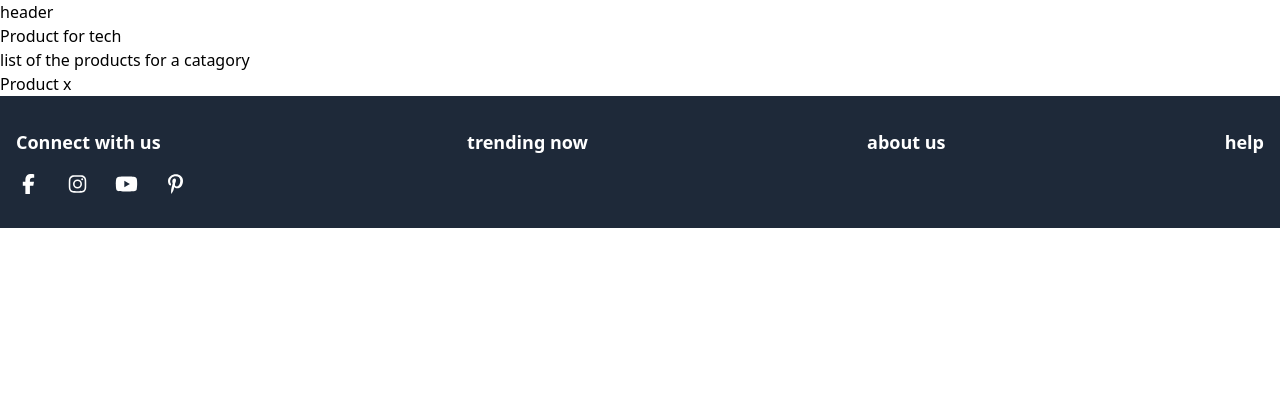
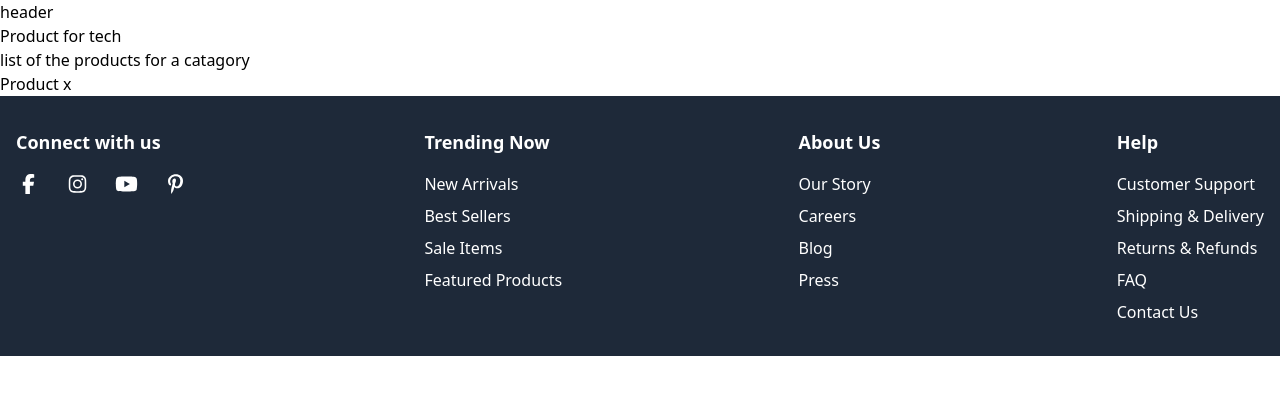
Before and after one commit to shkms11/product-catalog, a React (Vite) app: page / in a window 1280 px wide. Shown: the top 394 px of the page. Built offline with nearby package versions, Linux system fonts and the light colour scheme.

Commit message:
update footer

```diff
--- a/src/components/Footer.tsx
+++ b/src/components/Footer.tsx
@@ -13,7 +13,7 @@ function Footer() {
                 {/* social medias */}
                 <div>
                     <h1 className="text-lg font-bold mb-4">Connect with us</h1>
-                    <div className="felx space-x-6">
+                    <div className="felx space-x-6 ">
                         <a
                             href="https://facebook.com"
                             aria-label="Facebook"
@@ -45,13 +45,89 @@ function Footer() {
                     </div>
                 </div>
                 <div>
-                    <h1 className="text-lg font-bold">trending now</h1>
+                    {/* trending now section */}
+                    <div>
+                        <h1 className="text-lg font-bold mb-4">Trending Now</h1>
+                        <ul className="space-y-2">
+                            <li>
+                                <a href="" className="hover:underline">
+                                    New Arrivals
+                                </a>
+                            </li>
+                            <li>
+                                <a href="" className="hover:underline">
+                                    Best Sellers
+                                </a>
+                            </li>
+                            <li>
+                                <a href="" className="hover:underline">
+                                    Sale Items
+                                </a>
+                            </li>
+                            <li>
+                                <a href="" className="hover:underline">
+                                    Featured Products
+                                </a>
+                            </li>
+                        </ul>
+                    </div>
                 </div>
-                <div className="flex flex-row justify-between">
-                    <h1 className="text-lg font-bold">about us</h1>
+                {/* about us */}
+                <div>
+                    <h1 className="text-lg font-bold mb-4">About Us</h1>
+                    <ul className="space-y-2">
+                        <li>
+                            <a href="" className="hover:underline">
+                                Our Story
+                            </a>
+                        </li>
+                        <li>
+                            <a href="" className="hover:underline">
+                                Careers
+                            </a>
+                        </li>
+                        <li>
+                            <a href="" className="hover:underline">
+                                Blog
+                            </a>
+                        </li>
+                        <li>
+                            <a href="" className="hover:underline">
+                                Press
+                            </a>
+                        </li>
+                    </ul>
                 </div>
+                {/*help */}
                 <div>
-                    <h1 className="text-lg font-bold">help</h1>
+                    <h1 className="text-lg font-bold mb-4">Help</h1>
+                    <ul className="space-y-2">
+                        <li>
+                            <a href="" className="hover:underline">
+                                Customer Support
+                            </a>
+                        </li>
+                        <li>
+                            <a href="" className="hover:underline">
+                                Shipping & Delivery
+                            </a>
+                        </li>
+                        <li>
+                            <a href="" className="hover:underline">
+                                Returns & Refunds
+                            </a>
+                        </li>
+                        <li>
+                            <a href="" className="hover:underline">
+                                FAQ
+                            </a>
+                        </li>
+                        <li>
+                            <a href="" className="hover:underline">
+                                Contact Us
+                            </a>
+                        </li>
+                    </ul>
                 </div>
             </div>
         </footer>
```
